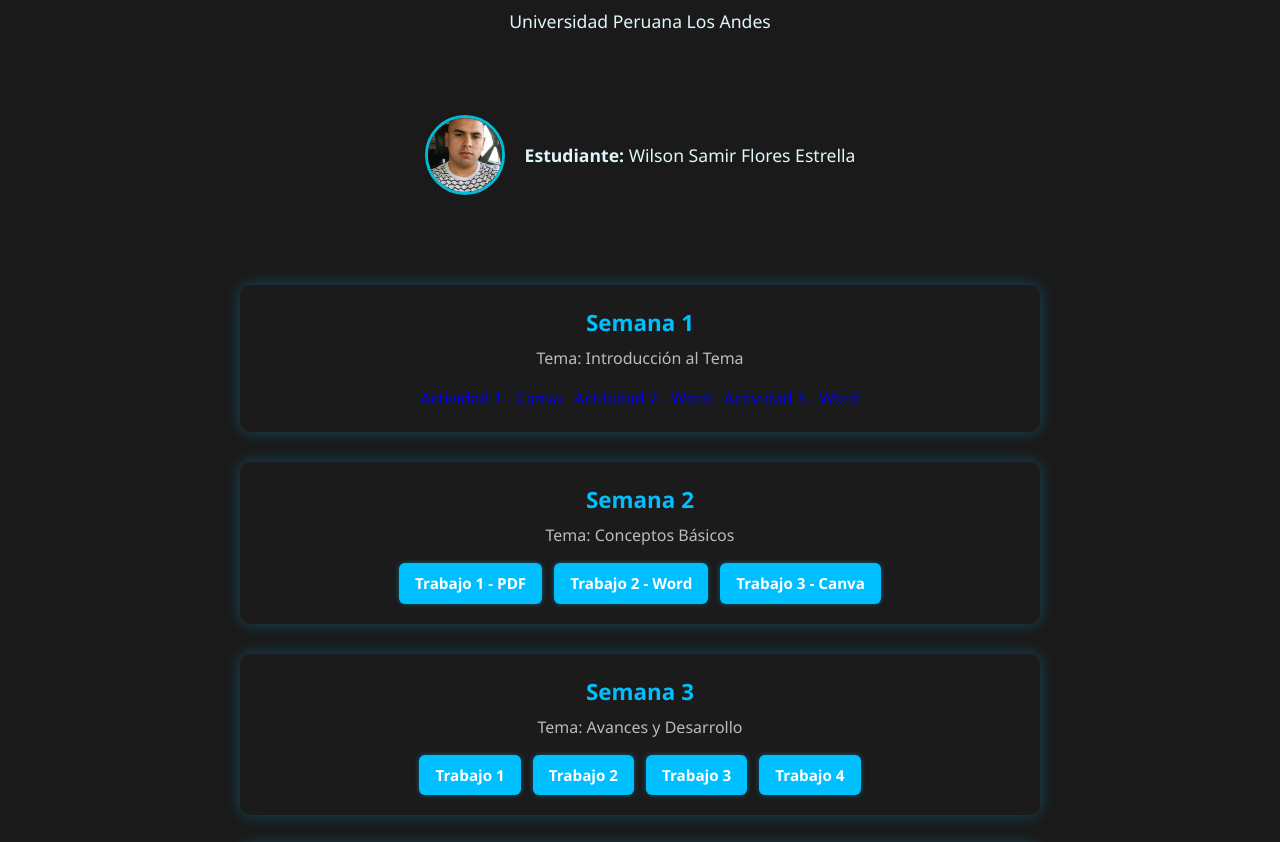
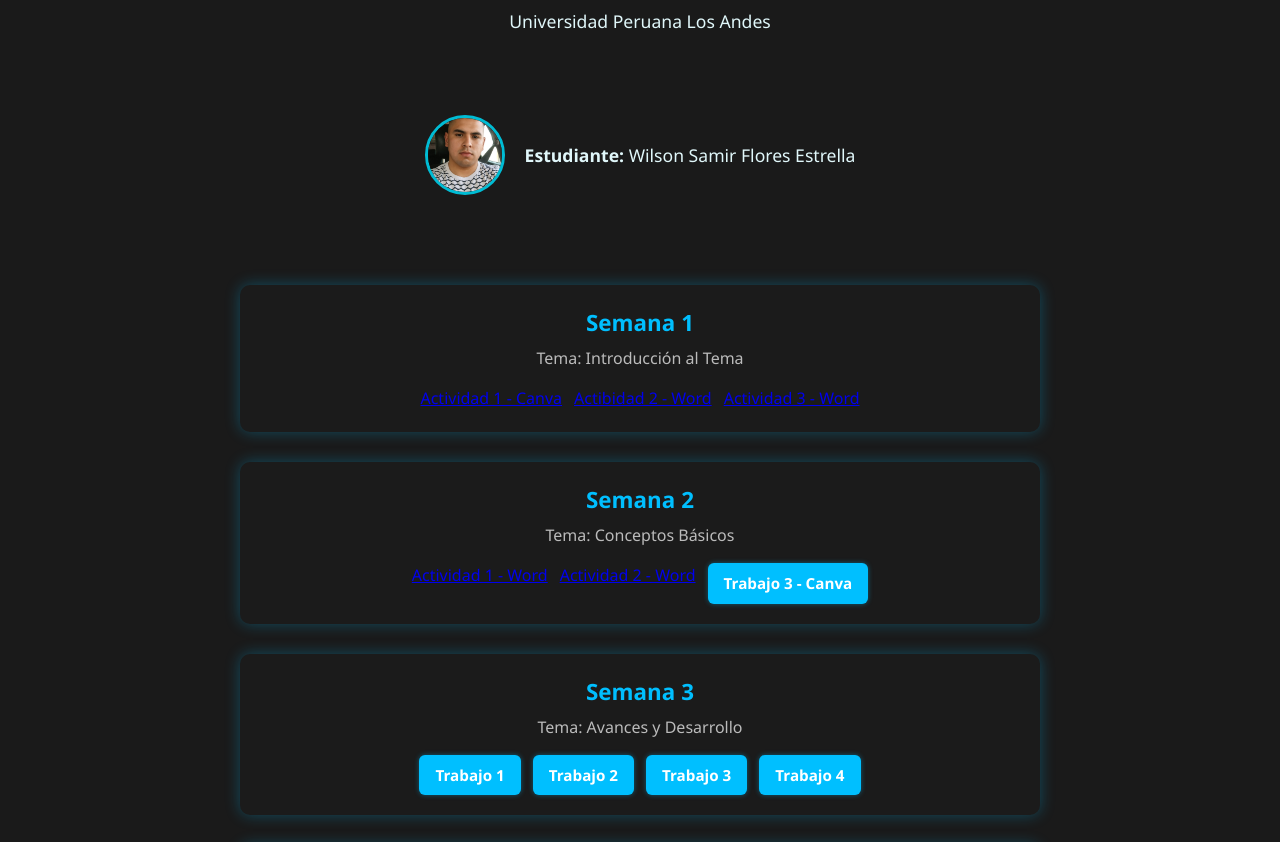
Before and after one commit to ingenieriadesistemasdesistemas-dotcom/samir777.github.io, a plain HTML site: page index.html in a window 1280 px wide. Shown: the part 240-1082 px from the top of the page. Drawn offline with Linux system fonts and the light colour scheme.

Commit message:
Update index.html

```diff
--- a/index.html
+++ b/index.html
@@ -52,8 +52,9 @@
             <h3>Semana 2</h3>
             <p>Tema: Conceptos Básicos</p>
             <div class="week-buttons">
-                <a href="semana2_trabajo1.pdf" target="_blank" class="work-link">Trabajo 1 - PDF</a>
-                <a href="semana2_trabajo2.docx" target="_blank" class="work-link">Trabajo 2 - Word</a>
+                <a href="semana2_trabajo1.pdf" target="_blank" class="https://docs.google.com/document/d/1RY37XaNEzRIzjTzuP5-mqGm0GcUq7QUh/edit?usp=sharing&ouid=111745636292115654605&rtpof=true&sd=true">Actividad 1 - Word</a>
+                <a href="semana2_trabajo2.docx" target="_blank" class="wor link
+                    ">Actividad 2 - Word</a>
                 <a href="https://www.canva.com/tu-enlace2" target="_blank" class="work-link">Trabajo 3 - Canva</a>
             </div>
         </div>
```
